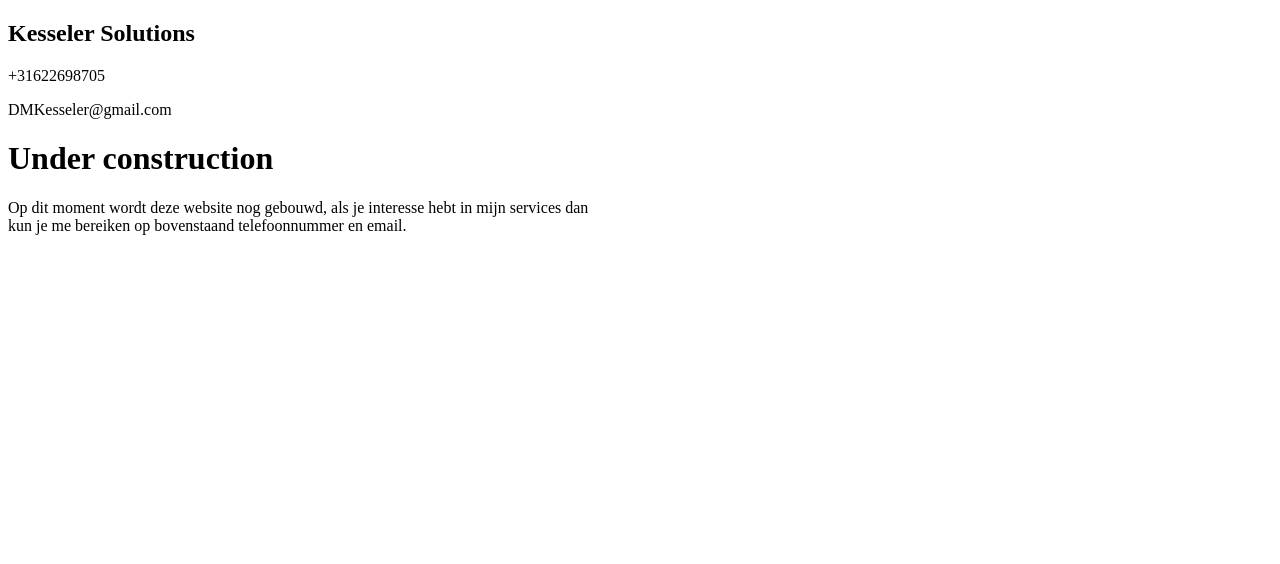
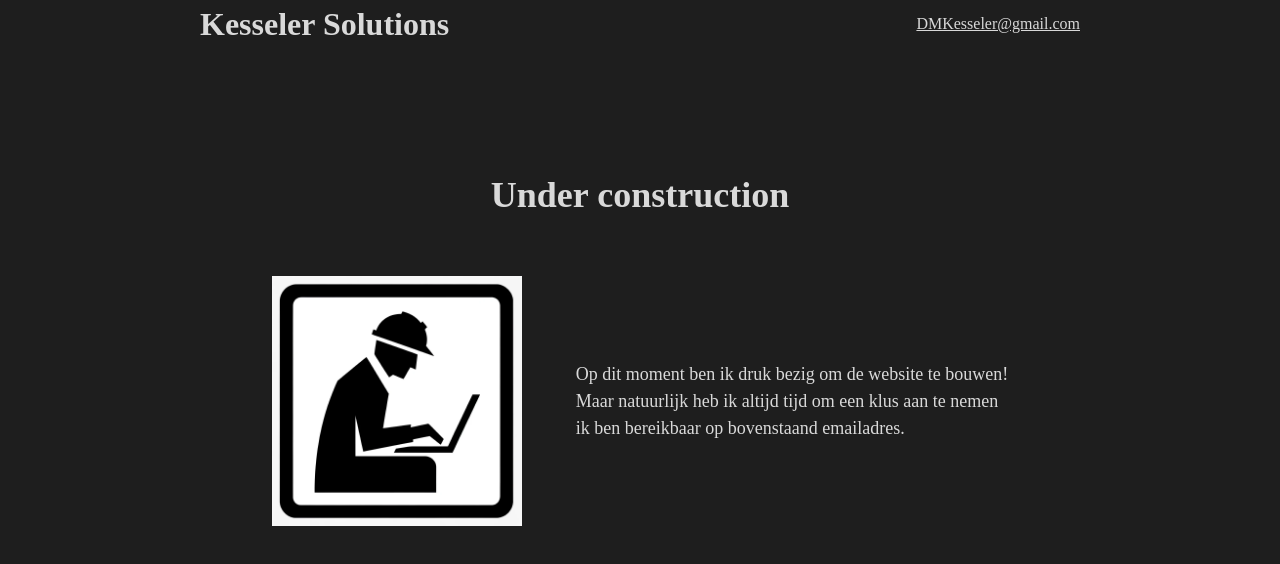
Before and after one commit to DMKesseler/DMKesseler.github.io, a plain HTML site: page index.html in a window 1280 px wide. Drawn offline with Linux system fonts and the light colour scheme; a web font is replaced by a local one.

Commit message:
created basic layout

```diff
--- /dev/null
+++ b/css/main.css
@@ -0,0 +1,80 @@
+@font-face {
+  font-family: 'Montserrat';
+  src: url(font/Montserrat/Montserrat-VariableFont_wght.ttf) format('truetype');
+  font-style: normal;
+  font-weight: 500;
+ }
+
+/* CSS reset */
+*, *::before, *::after {
+    box-sizing: border-box;
+  }
+
+* {
+  margin: 0;
+}
+
+body {
+  background-color: #1e1e1e;
+  line-height: 1.5;
+  -webkit-font-smoothing: antialiased;
+}
+
+img, picture, video, canvas, svg {
+  display: block;
+  max-width: 100%;
+}
+
+input, button, textarea, select {
+  font: inherit;
+}
+
+#root, #__next {
+  isolation: isolate;
+}
+
+header {
+  display: flex;
+  justify-content: space-between;
+  align-items: center;
+  margin-left: 200px;
+  margin-right: 200px;
+  margin-bottom: 120px;
+}
+
+section {
+  display: flex;
+  align-items: center;
+  justify-content: center;
+
+  img {
+    width: 250px;
+    height: 250px;
+    margin-right: 54px;
+  }
+}
+
+a, p, h1, h2, h3, h4, h5, h6 {
+  overflow-wrap: break-word;
+  font-family: 'Montserrat';
+  color: #D9D9D9;
+}
+
+a:hover {
+  color: #ffff;
+}
+
+h1 {
+  font-size: 36px;
+  display: flex;
+  justify-content: center;
+  margin-bottom: 54px;
+}
+
+h2 {
+  font-size: 32px;
+}
+
+p {
+  font-size: 18px;
+}
--- a/index.html
+++ b/index.html
@@ -4,16 +4,24 @@
     <meta charset="UTF-8">
     <meta name="viewport" content="width=device-width, initial-scale=1.0">
     <title>Kesseler Solutions</title>
+    <link rel="stylesheet" href="css/main.css">
 </head>
 <body>
-    <h2>Kesseler Solutions</h2>
-    <p>+31622698705</p>
-    <p>DMKesseler@gmail.com</p>
+    <header>
+        <h2>Kesseler Solutions</h2>
+        <a href="mailto:DMKesseler@gmail.com">DMKesseler@gmail.com</a>
+    </header>
 
-    <h1>Under construction</h1>
-    <p>
-        Op dit moment wordt deze website nog gebouwd, als je interesse hebt in mijn services dan <br>
-        kun je me bereiken op bovenstaand telefoonnummer en email.
-    </p>
+    <main>
+        <h1>Under construction</h1>
+        <section>
+            <img src="img/under_construction.webp" alt="me working hard on this website">
+            <p>
+                Op dit moment ben ik druk bezig om de website te bouwen! <br>
+                Maar natuurlijk heb ik altijd tijd om een klus aan te nemen <br>
+                ik ben bereikbaar op bovenstaand emailadres.
+            </p>
+        </section>
+    </main>
 </body>
 </html>
--- a/main.css
+++ /dev/null
@@ -1,30 +0,0 @@
-/* CSS reset */
-*, *::before, *::after {
-    box-sizing: border-box;
-  }
-
-* {
-margin: 0;
-}
-
-body {
-line-height: 1.5;
--webkit-font-smoothing: antialiased;
-}
-
-img, picture, video, canvas, svg {
-display: block;
-max-width: 100%;
-}
-
-input, button, textarea, select {
-font: inherit;
-}
-
-p, h1, h2, h3, h4, h5, h6 {
-overflow-wrap: break-word;
-}
-
-#root, #__next {
-isolation: isolate;
-}
```
